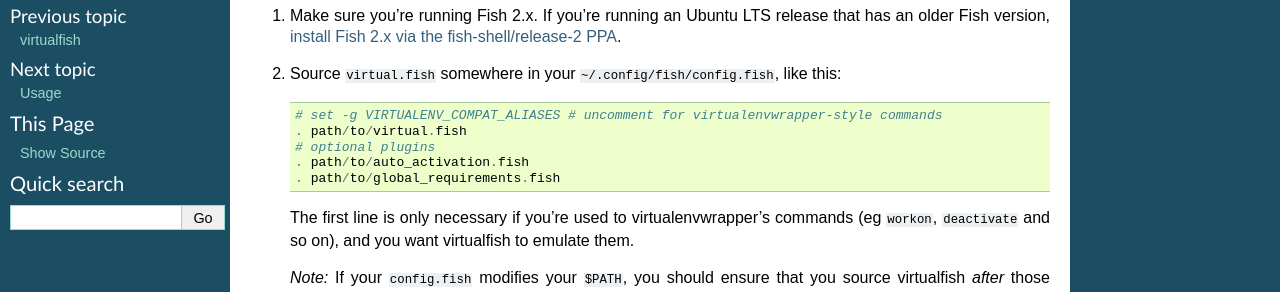
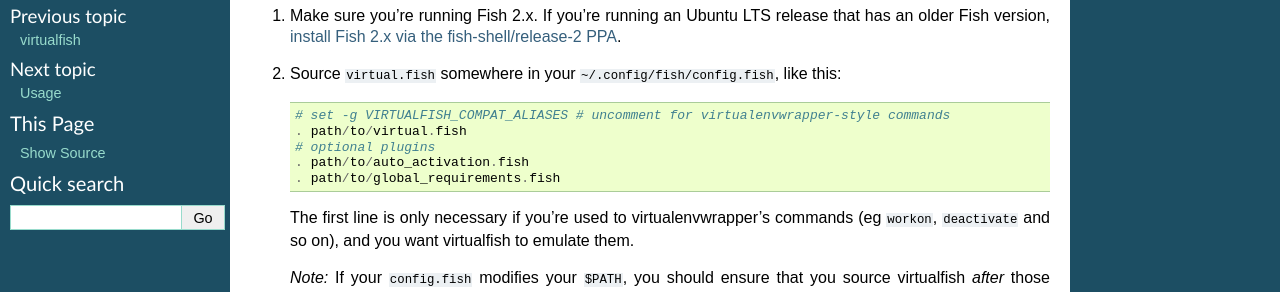
Before and after one commit to justinmayer/virtualfish, a Sphinx documentation site: the page built from docs/install.rst, in a window 1280 px wide. Shown: the part 143-435 px from the top of the page. Built offline with Sphinx 7.4.7, drawn with Linux system fonts in a browser that asks for light colours.

Commit message:
Fix error in compat_aliases var name in installation docs

```diff
--- a/docs/install.rst
+++ b/docs/install.rst
@@ -13,7 +13,7 @@
 
    ::
 
-       # set -g VIRTUALENV_COMPAT_ALIASES # uncomment for virtualenvwrapper-style commands
+       # set -g VIRTUALFISH_COMPAT_ALIASES # uncomment for virtualenvwrapper-style commands
        . path/to/virtual.fish
        # optional plugins
        . path/to/auto_activation.fish
```
